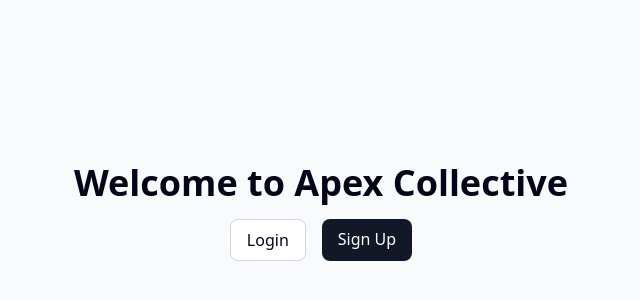
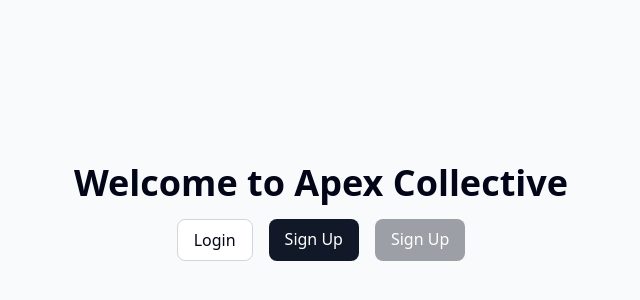
Before and after one commit to Apex-Collective/Axia-Hackathon, a React (Vite) app in the folder Frontend/: page / in a window 1280 px wide. Shown: the part 188-488 px from the top of the page, without its empty margins (319-959 px from the left). Built offline with nearby package versions, Linux system fonts and the light colour scheme.

Commit message:
added button to the dashboard to home page

```diff
--- a/Frontend/src/routes/_index.tsx
+++ b/Frontend/src/routes/_index.tsx
@@ -24,9 +24,14 @@ export default function HomePage() {
           >
             Sign Up
           </Link>
+          <Link
+            to="/dashboard"
+            className="px-4 py-2 bg-brand-primary/40 text-white rounded-md hover:bg-brand-primary/70"
+          >
+            Sign Up
+          </Link>
         </div>
       </div>
-
     </>
   );
 }
```
Lines whose indentation alone changed are shown as unchanged.
